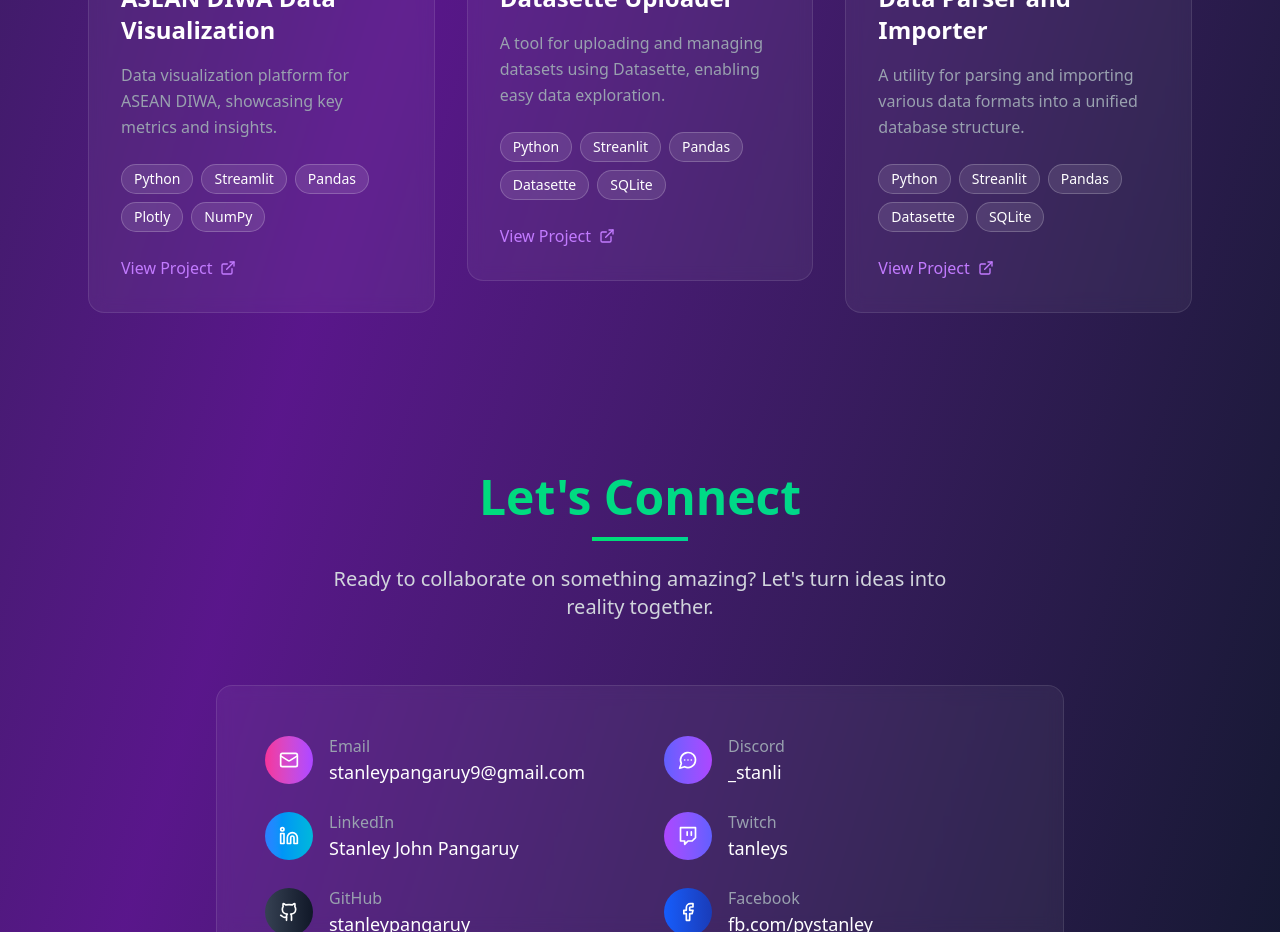
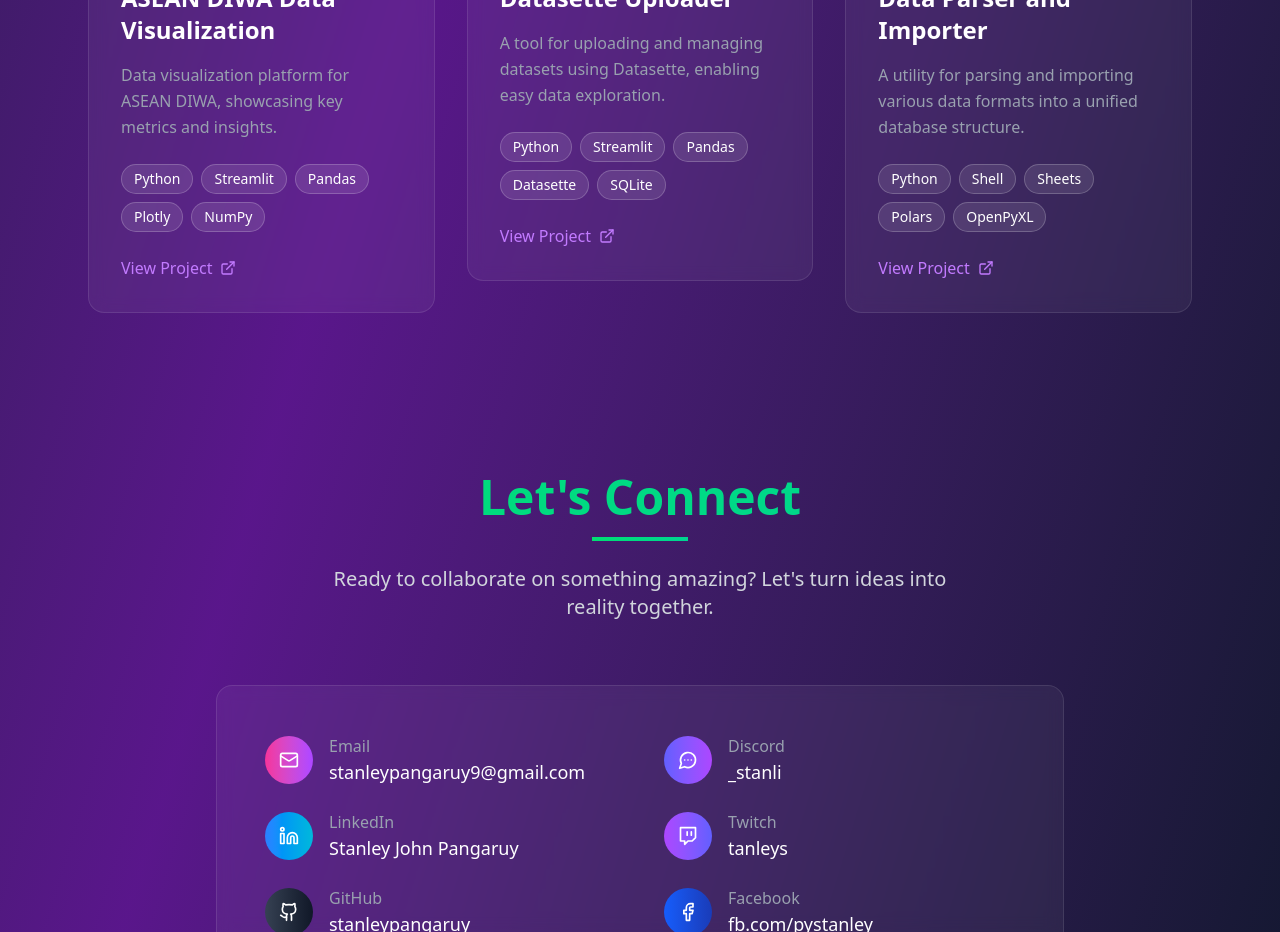
Before and after one commit to StanleyPangaruy/portfolio, a React (Vite) app in the folder stanpy/: page / in a window 1280 px wide. Shown: the part 2880-3812 px from the top of the page. Built offline with nearby package versions, Linux system fonts and the light colour scheme.

Commit message:
fixed tech and spelling

```diff
--- a/stanpy/src/pages/Projects.tsx
+++ b/stanpy/src/pages/Projects.tsx
@@ -66,14 +66,14 @@ function Projects() {
             {
               title: "Datasette Uploader",
               description: "A tool for uploading and managing datasets using Datasette, enabling easy data exploration.",
-              tech: ["Python","Streanlit", "Pandas", "Datasette", "SQLite"],
+              tech: ["Python","Streamlit", "Pandas", "Datasette", "SQLite"],
               gradient: "from-blue-500 to-pink-500",
               link: "https://datasette-uploader.vercel.app/"
             },
             {
               title: "Data Parser and Importer",
               description: "A utility for parsing and importing various data formats into a unified database structure.",
-              tech: ["Python","Streanlit", "Pandas", "Datasette", "SQLite"],
+              tech: ["Python", "Shell", "Sheets", "Polars", "OpenPyXL"],
               gradient: "from-blue-500 to-pink-500",
               link: "https://github.com/StanleyPangaruy/data-importer-clone"
             },
```
